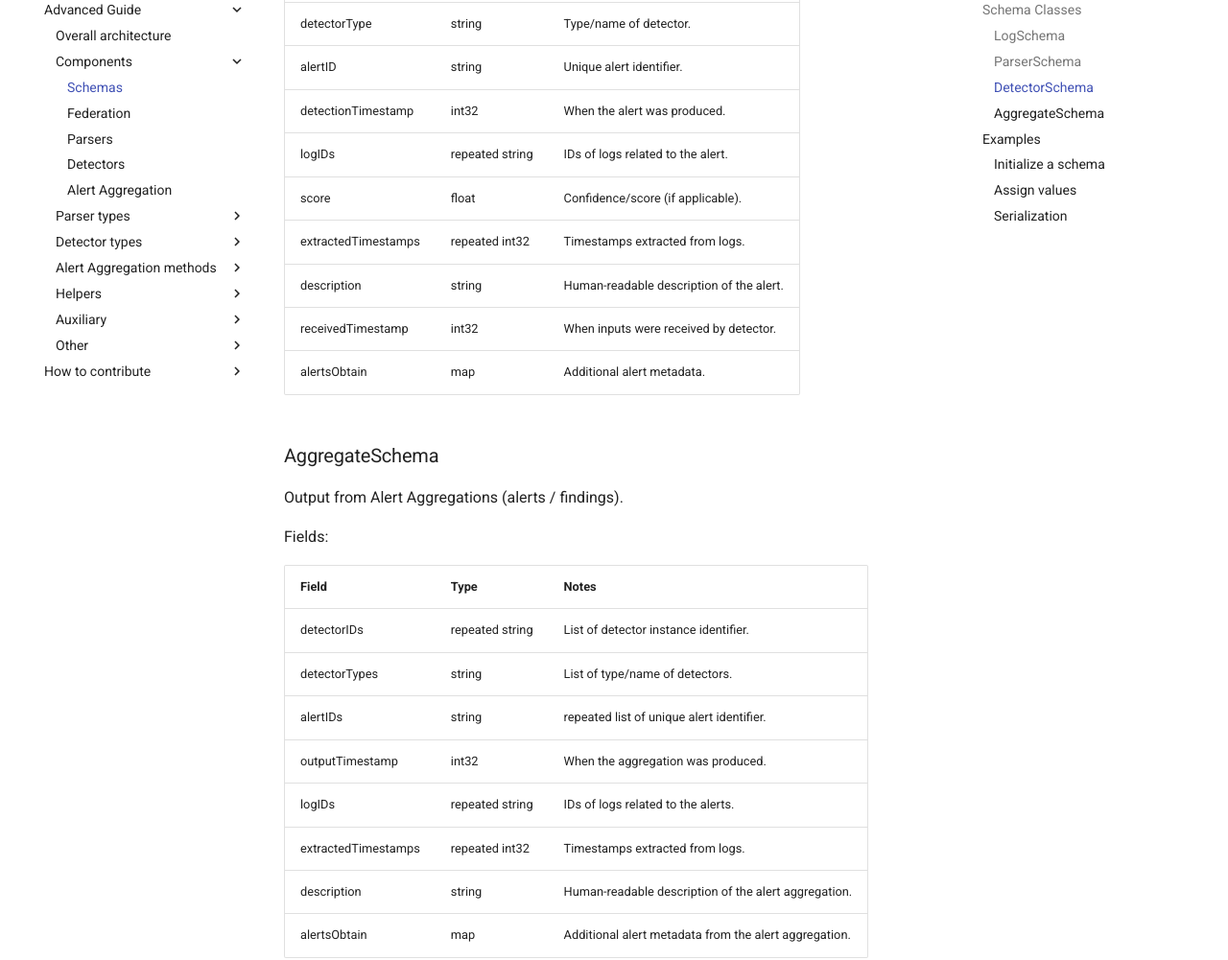
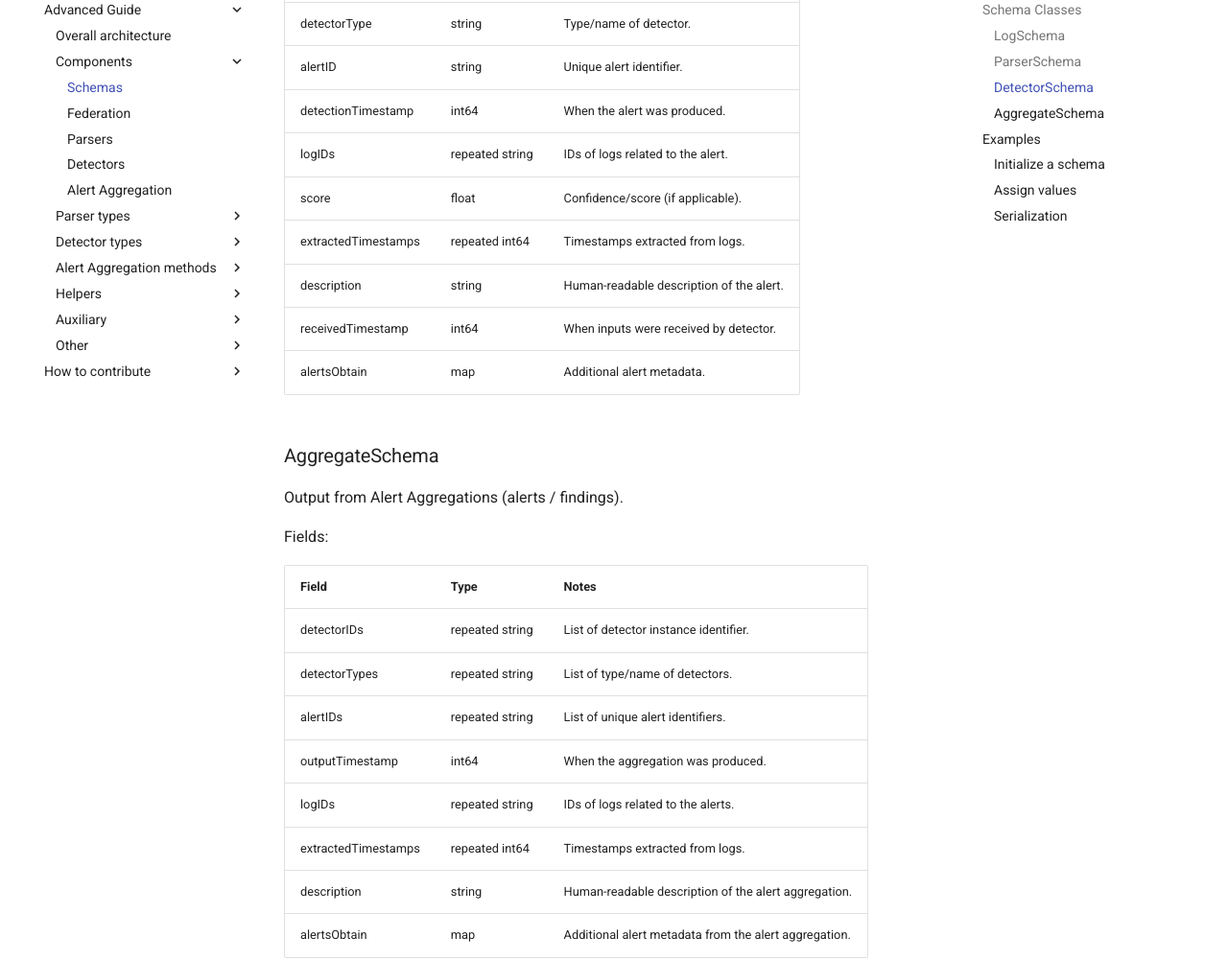
Before and after one commit to ait-detectmate/DetectMateLibrary, an MkDocs documentation site: the page built from docs/schemas.md, in a window 1280 px wide and 1400 px high, scrolled down 3143 px. Shown: the part 152-1153 px from the top of the window at 96% size. Built offline with MkDocs 1.6.1 and Material for MkDocs 9.7.7, drawn with Linux system fonts in a browser that asks for light colours.

Commit message:
make table match schemas.proto

```diff
--- a/docs/schemas.md
+++ b/docs/schemas.md
@@ -88,8 +88,8 @@
 | logID | string | Original raw log ID (link to LogSchema). |
 | log | string | Raw log text. |
 | logFormatVariables | map<string,string> | Key/value pairs from format extraction. |
-| receivedTimestamp | int32 | Timestamp when log was received. |
-| parsedTimestamp | int32 | Timestamp when parsing completed. |
+| receivedTimestamp | int64 | Timestamp when log was received. |
+| parsedTimestamp | int64 | Timestamp when parsing completed. |
 
 ### DetectorSchema
 Output from Detectors (alerts / findings).
@@ -101,12 +101,12 @@
 | detectorID | string | Detector instance identifier. |
 | detectorType | string | Type/name of detector. |
 | alertID | string | Unique alert identifier. |
-| detectionTimestamp | int32 | When the alert was produced. |
+| detectionTimestamp | int64 | When the alert was produced. |
 | logIDs | repeated string | IDs of logs related to the alert. |
 | score | float | Confidence/score (if applicable). |
-| extractedTimestamps | repeated int32 | Timestamps extracted from logs. |
+| extractedTimestamps | repeated int64 | Timestamps extracted from logs. |
 | description | string | Human-readable description of the alert. |
-| receivedTimestamp | int32 | When inputs were received by detector. |
+| receivedTimestamp | int64 | When inputs were received by detector. |
 | alertsObtain | map<string,string> | Additional alert metadata. |
 
 ### AggregateSchema
@@ -117,11 +117,11 @@
 | Field | Type | Notes |
 |---|---|---|
 | detectorIDs | repeated string | List of detector instance identifier. |
-| detectorTypes | string | List of type/name of detectors. |
-| alertIDs | string | repeated list of unique alert identifier. |
-| outputTimestamp | int32 | When the aggregation was produced. |
+| detectorTypes | repeated string | List of type/name of detectors. |
+| alertIDs | repeated string | List of unique alert identifiers. |
+| outputTimestamp | int64 | When the aggregation was produced. |
 | logIDs | repeated string | IDs of logs related to the alerts. |
-| extractedTimestamps | repeated int32 | Timestamps extracted from logs. |
+| extractedTimestamps | repeated int64 | Timestamps extracted from logs. |
 | description | string | Human-readable description of the alert aggregation. |
 | alertsObtain | map<string,string> | Additional alert metadata from the alert aggregation. |
 
```
